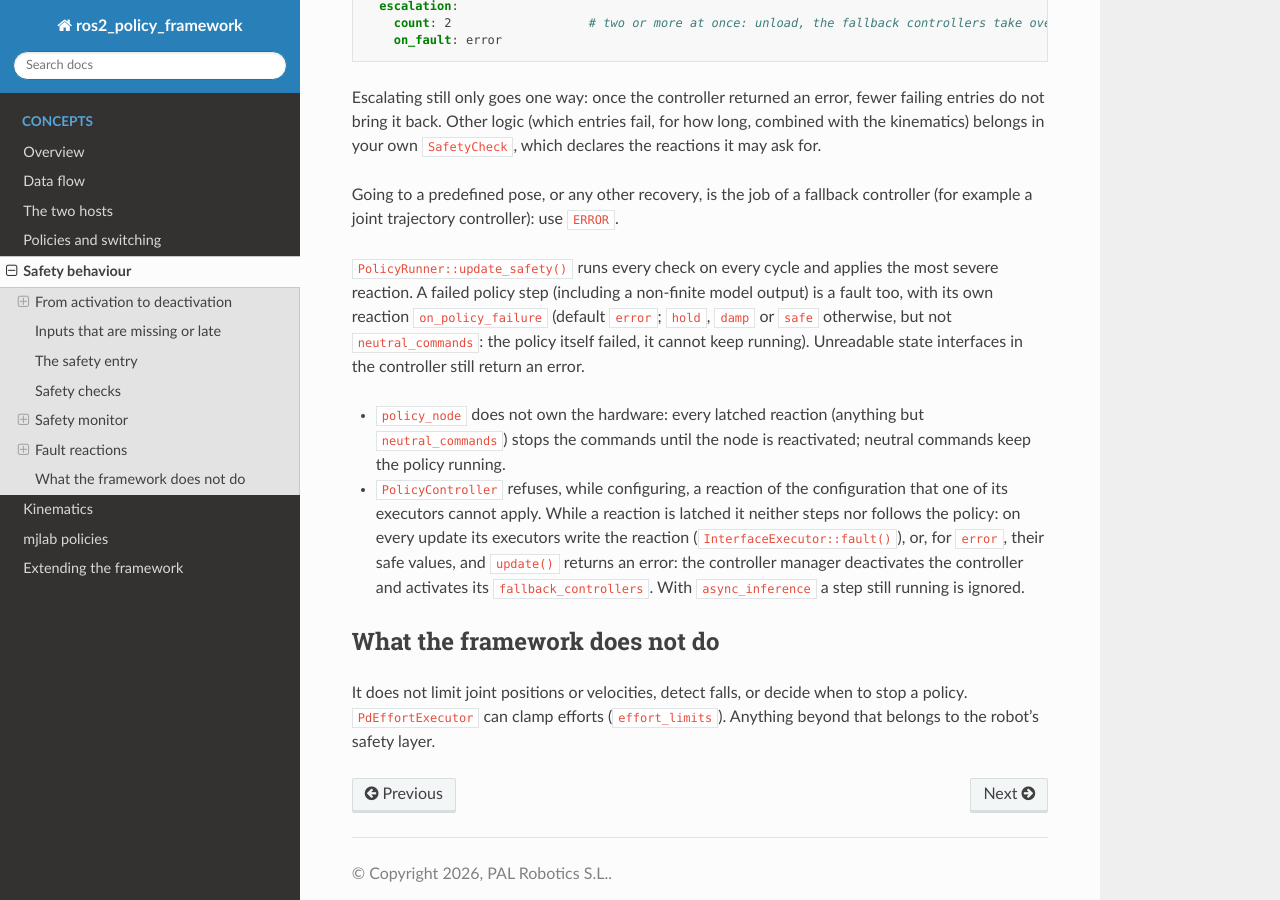
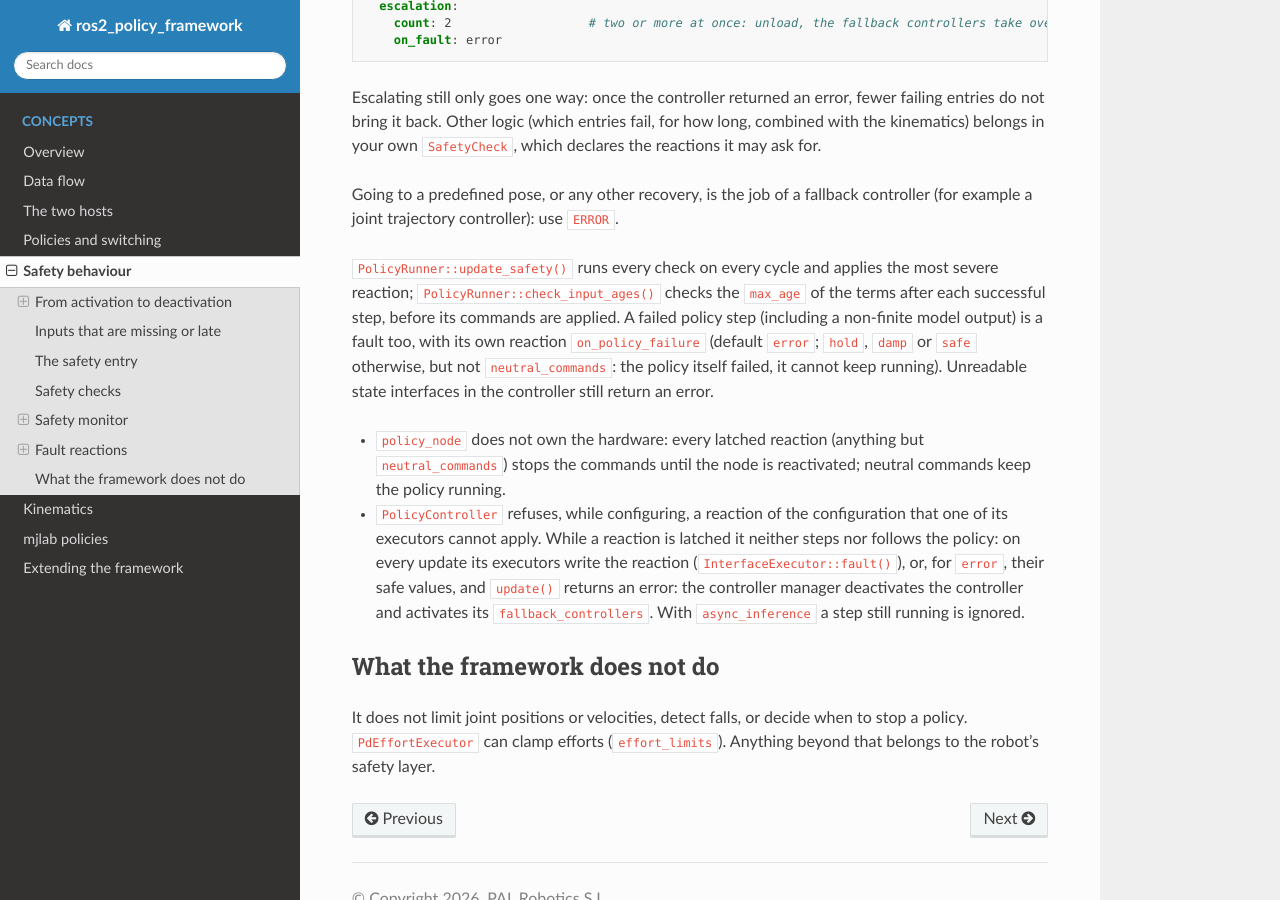
Before and after one commit to saikishor/ros2_policy_framework, a Sphinx documentation site: the page built from docs/safety.rst, in a window 1280 px wide and 900 px high, scrolled down 6277 px. Built offline with Sphinx 7.4.7 and the Read the Docs theme 3.1.0, drawn with Linux system fonts in a browser that asks for light colours.

Commit message:
Mention the input age check and the per-input ages in the class overviews and docs

```diff
--- a/docs/safety.rst
+++ b/docs/safety.rst
@@ -428,7 +428,8 @@ Going to a predefined pose, or any other recovery, is the job of a fallback cont
 example a joint trajectory controller): use ``ERROR``.
 
 ``PolicyRunner::update_safety()`` runs every check on every cycle and applies the most
-severe reaction. A failed policy step (including a non-finite model output) is a fault too,
+severe reaction; ``PolicyRunner::check_input_ages()`` checks the ``max_age`` of the terms
+after each successful step, before its commands are applied. A failed policy step (including a non-finite model output) is a fault too,
 with its own reaction ``on_policy_failure`` (default ``error``; ``hold``, ``damp`` or ``safe``
 otherwise, but not ``neutral_commands``: the policy itself failed, it cannot keep running).
 Unreadable state interfaces in the controller still return an error.
```
Also changed, not shown: README.md (+1 -1 lines), 3 other files.
